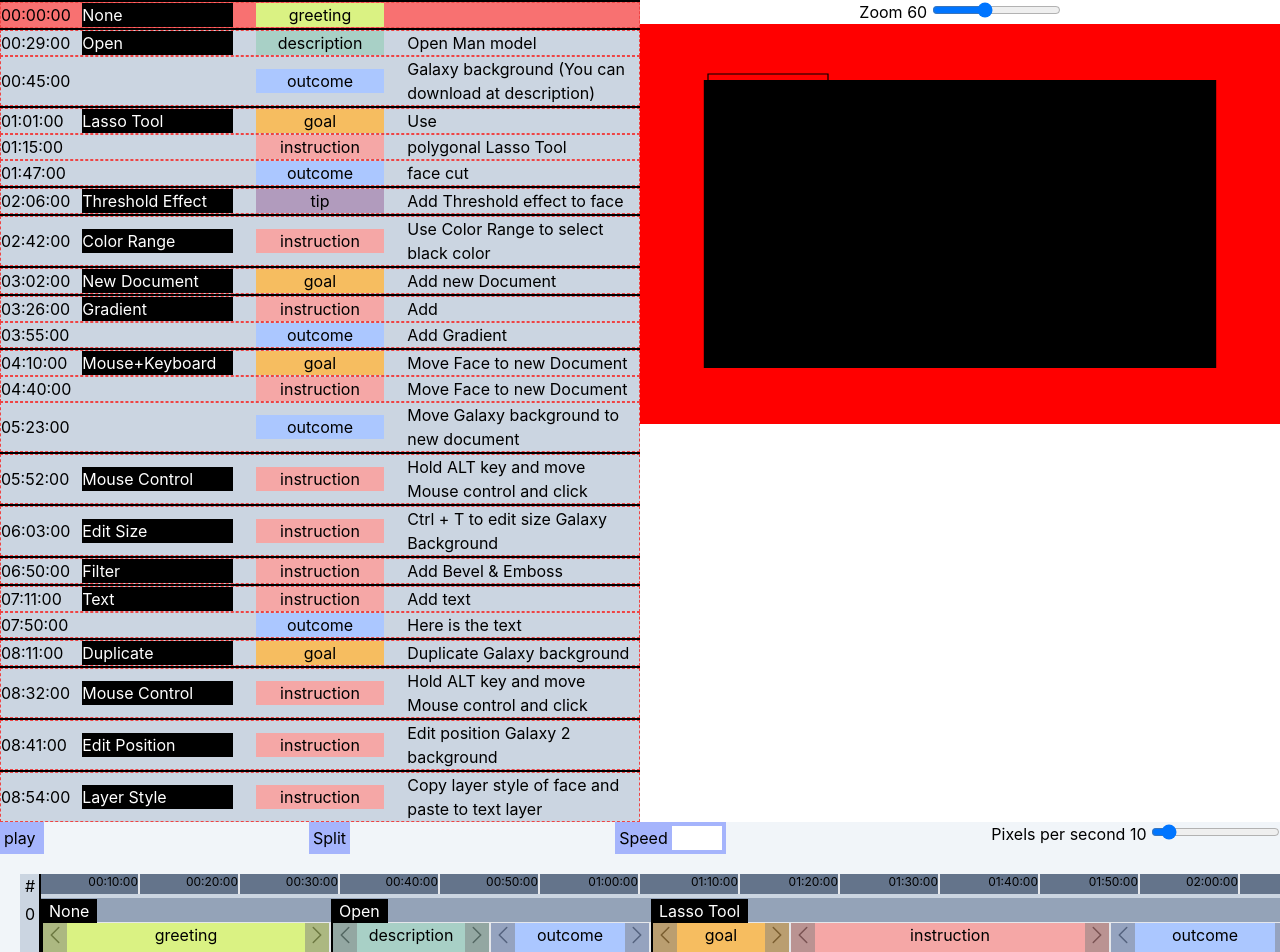
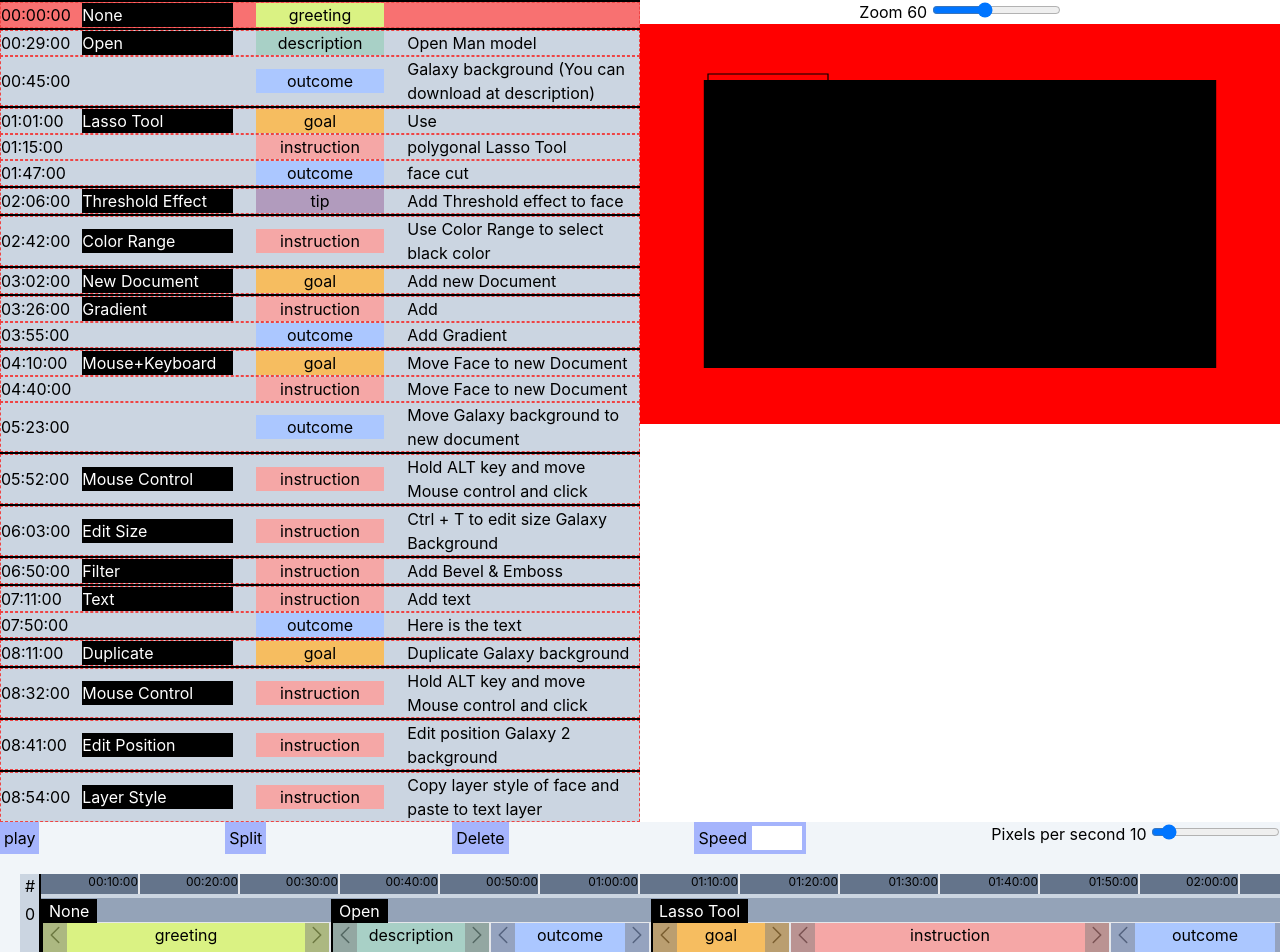
Before and after one commit to fesiib/video-editing-prototype, a React (Create React App) app: page / in a window 1280 px wide. Shown: the top 952 px of the page. Built offline with nearby package versions, Linux system fonts and the light colour scheme.

Commit message:
Timeline: Delete button

```diff
--- a/src/components/canvas/DraggableVideo.js
+++ b/src/components/canvas/DraggableVideo.js
@@ -27,6 +27,7 @@ const DraggableVideo = observer(function DraggableVideo({ curVideo }) {
         const element = document.createElement("video");
         element.src = curVideo.source;
         element.loop = true;
+		element.id = "video_element_" + curVideo.commonState.id;
         return element;
     }, [curVideo.source]);
 
--- a/src/components/timeline/DraggableTimelineItem.js
+++ b/src/components/timeline/DraggableTimelineItem.js
@@ -112,16 +112,24 @@ const DraggableTimelineItem = observer(function DraggableTimelineItem({ scene, s
 
 			const positionIndicatorDiv = document.getElementById(uiStore.timelineConst.positionIndicatorId);
 			const positionIndicatorLabelDiv = document.getElementById(uiStore.timelineConst.positionIndicatorLabelId);
+			const videoElement = document.getElementById("video_element_" + scene.commonState.id);
+
 			let offsetPx = event.clientX -
 				timelineRect.left +
 				labelsDiv.scrollLeft -
 				uiStore.timelineConst.trackHandlerWidth;
 
+			const offset = uiStore.pxToSec(offsetPx);
+
 			if (positionIndicatorDiv) {
 				positionIndicatorDiv.style.transform = `translate3d(${offsetPx}px, ${0}px, ${0}px)`;
 			}
 			if (positionIndicatorLabelDiv) {
-				positionIndicatorLabelDiv.innerHTML = playPositionToFormat(uiStore.pxToSec(offsetPx));
+				positionIndicatorLabelDiv.innerHTML = playPositionToFormat(offset);
+			}
+			if (videoElement) {
+				videoElement.currentTime = offset
+				- scene.commonState.offset + scene.commonState.start;
 			}
 		}
 		else {
--- a/src/components/timeline/TimelineItem.js
+++ b/src/components/timeline/TimelineItem.js
@@ -5,6 +5,7 @@ import { observer } from "mobx-react-lite";
 import useRootContext from "../../hooks/useRootContext";
 
 import TrimWrapper from "./TrimWrapper";
+import { action } from "mobx";
 
 export const TimelineItem = observer(
     forwardRef(function TimelineItem({ scene, scenes, transform, isOverlay, attributes, listeners, ...props }, ref) {
@@ -40,7 +41,7 @@ export const TimelineItem = observer(
 			opacity: (isOverlay ? 0.8 : 1),
         };
 
-		const onHighLabelClick = (event) => {
+		const onHighLabelClick = action((event) => {
 			event.stopPropagation();
 			event.preventDefault();
 			let newSelectedTimelineItems = [];
@@ -64,7 +65,7 @@ export const TimelineItem = observer(
 				lastEnd = selectedScene.commonState.end;
 			}
 			uiStore.timelineControls.selectedTimelineItems = contSelectedTimelineItems;
-		}
+		});
         return (
             <div
                 className={ (isSelected ?
--- a/src/views/Timeline.js
+++ b/src/views/Timeline.js
@@ -46,6 +46,25 @@ const Timeline = observer(function Timeline() {
 		uiStore.timelineControls.splitting = true;
 	});
 
+	const onDeleteTimelineItems = action(() => {
+		const selectedSceneIds = uiStore.timelineControls.selectedTimelineItems.map(
+			(value) => value.commonState.id
+		);
+		console.log(selectedSceneIds, uiStore.timelineControls.selectedTimelineItems.length)
+		domainStore.videos = domainStore.videos.filter((video) => {
+			const isSelected = selectedSceneIds.includes(video.commonState.id);
+			console.log(isSelected);
+			return !isSelected;
+		});
+		console.log(domainStore.videos.length);
+	});
+
+	const onDeleteKeyDown = action((event) => {
+		if (event.which === 46) { ///delete key
+			onDeleteTimelineItems();
+		}
+	});
+
 	const onBackgroundClick = action((event) => {
 		uiStore.timelineControls.selectedTimelineItems = [];
 		if (uiStore.timelineControls.splitting) {
@@ -73,37 +92,35 @@ const Timeline = observer(function Timeline() {
         <div
 			className="bg-slate-100"
 			onClick={onBackgroundClick}
+			onKeyDown={onDeleteKeyDown}
 		>
             <div className="flex justify-between">
-                <div  className="bg-indigo-300 p-1">
-                    <label htmlFor="play_button">
-                        {" "}
+                <button
+					className="bg-indigo-300 p-1"
+					id="play_button"
+					onClick={onPressPlay}
+				>
 					{uiStore.timelineControls.tryPlaying ? "pause" : "play"}
-						{" "}
-                    </label>
-                    <input
-						id="play_button"
-						type="button"
-						onClick={onPressPlay}
-					/>
-                </div>
-                <div className={ uiStore.timelineControls.splitting ?
+                </button>
+                <button
+					className={ uiStore.timelineControls.splitting ?
 						"bg-indigo-500 p-1" :
 						"bg-indigo-300 p-1" }
 					onClick={onPressSplit}
+					id="split_button"
 				>
-                    <label htmlFor="split_button">
 					{
 						uiStore.timelineControls.splitting ?
 						"Splitting" : "Split"
 					}
-
-                    </label>
+                </button>
 				<button
-						id="split_button"
-						type="button"
-					/>
-                </div>
+					className={ "bg-indigo-300 p-1" }
+					id="delete_button"
+					onClick={onDeleteTimelineItems}
+				>
+					Delete
+                </button>
                 <div className="bg-indigo-300 p-1">
                     <label htmlFor="speed_input">
                         {" "}
```
Lines whose indentation alone changed are shown as unchanged.
